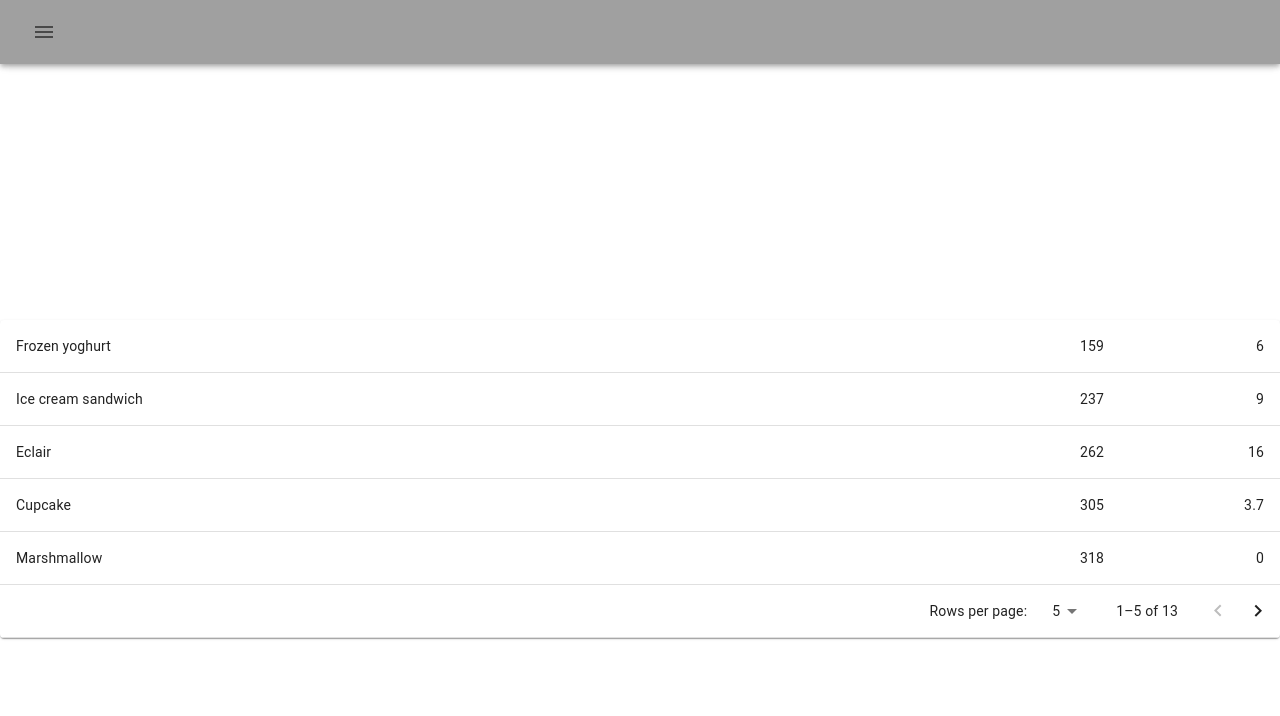
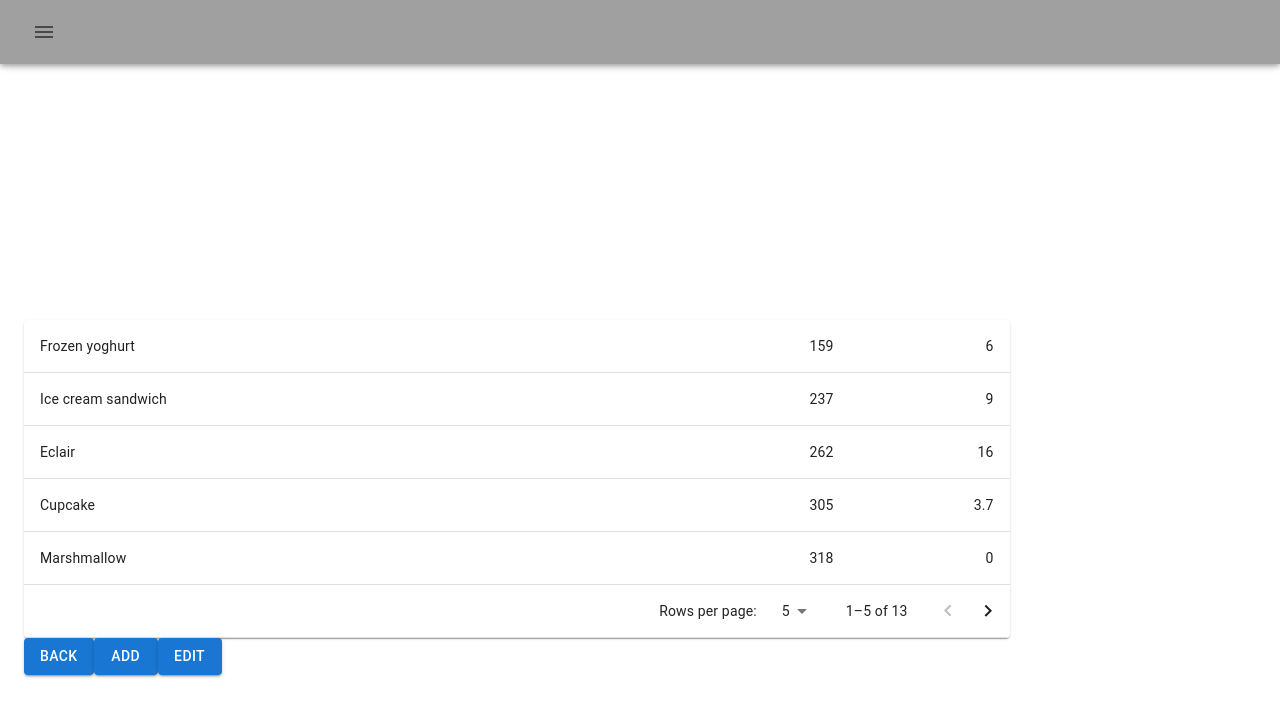
Before and after one commit to cropez/Gramatvedibas-sistema, a React (Create React App) app in the folder client/: page /dati in a window 1280 px wide. Shown: the top 716 px of the page. Built offline with nearby package versions, Linux system fonts and the light colour scheme.

Commit message:
add ekonomiskais blocks , add buttons in dati, dashboard update

```diff
--- a/client/src/Dati.jsx
+++ b/client/src/Dati.jsx
@@ -19,6 +19,7 @@ import KeyboardArrowLeft from '@mui/icons-material/KeyboardArrowLeft';
 import KeyboardArrowRight from '@mui/icons-material/KeyboardArrowRight';
 import LastPageIcon from '@mui/icons-material/LastPage';
 import TablePaginationActions from "@mui/material/TablePagination/TablePaginationActions";
+import { Button } from "@mui/material";
 
 
 
@@ -123,7 +124,9 @@ export default function CustomPaginationActionsTable() {
     };
 
     return (
+        <Container maxWidth="xl">
         <Grid mt={40}>
+            <Box sx={{width:"80%"}}>
             <TableContainer component={Paper}>
                 <Table sx={{ minWidth: 500 }} aria-label="custom pagination table">
                     <TableBody>
@@ -172,6 +175,20 @@ export default function CustomPaginationActionsTable() {
                     </TableFooter>
                 </Table>
             </TableContainer>
+            </Box>
         </Grid>
+        <Button
+         variant="contained"
+         >Back
+         </Button>
+        <Button
+         variant="contained"
+         >Add
+         </Button>
+        <Button
+         variant="contained"
+         >Edit
+         </Button>
+        </Container>
     );
 }
--- a/client/src/dashboard.jsx
+++ b/client/src/dashboard.jsx
@@ -62,6 +62,9 @@ export default function Dashboard() {
   };
 
   return (
+    <Container maxWidth="lg">
+      <Grid container xs={12} mt={20} >
+        <Grid item xs={12} >
           <LocalizationProvider dateAdapter={AdapterDayjs}>
             <StaticDatePicker
               displayStaticWrapperAs="desktop"
@@ -75,5 +78,8 @@ export default function Dashboard() {
               inputFormat="'Week of' MMM d"
             />
           </LocalizationProvider>
+        </Grid>
+      </Grid>
+    </Container>
   );
 }
```
Also changed, not shown: client/src/ekonomiskaisblocks.jsx (added). Lines whose indentation alone changed are shown as unchanged.
